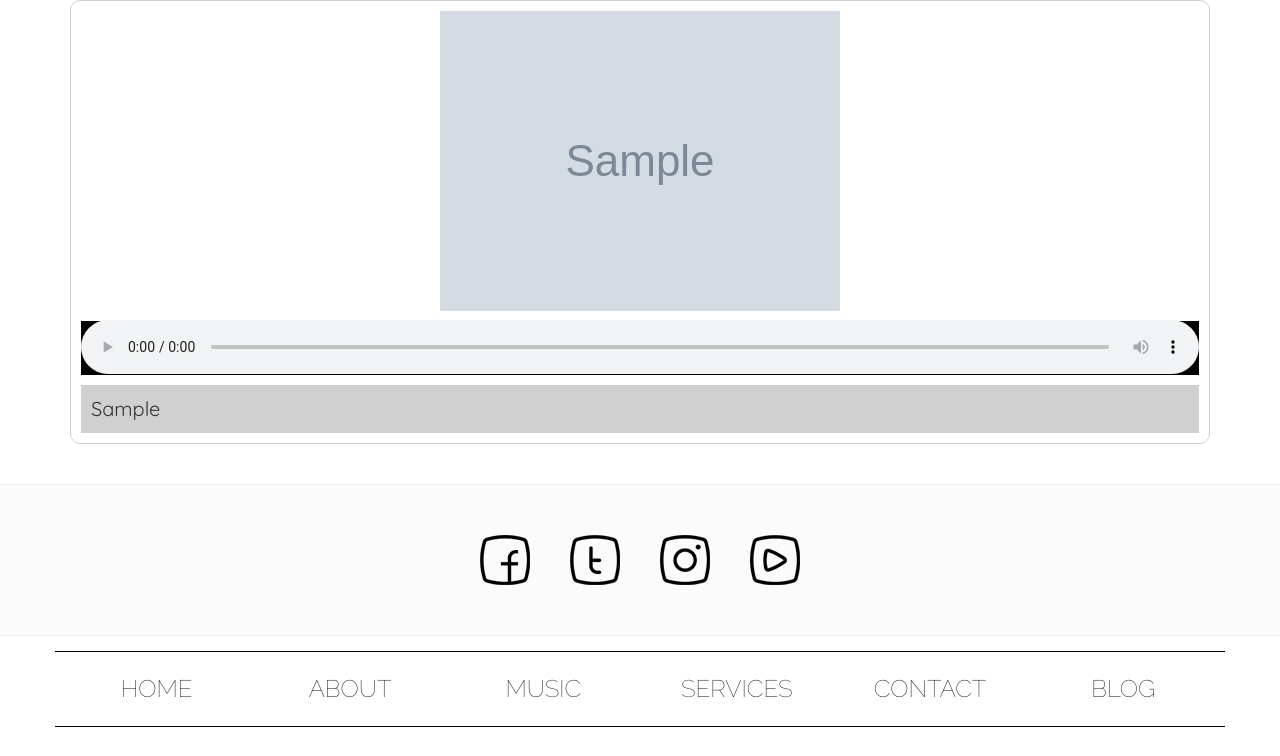
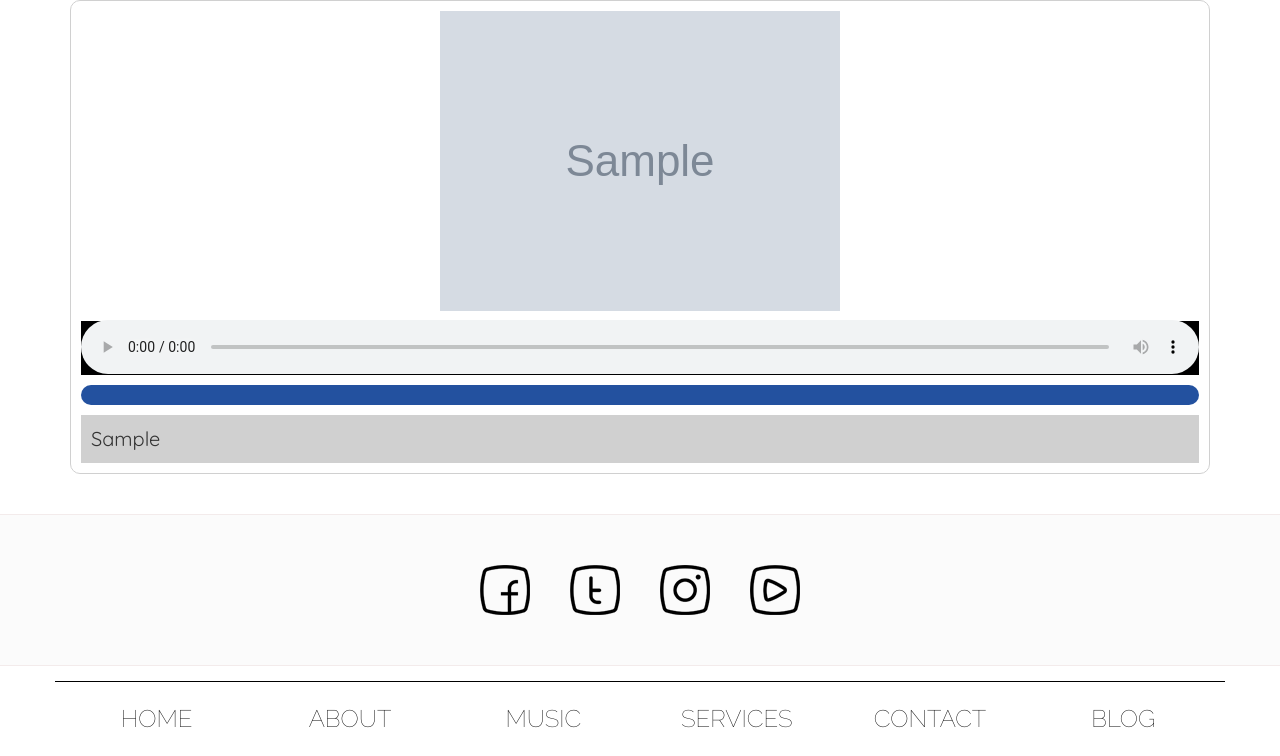
Before and after one commit to jmezzanotte/singwithsavannah, a Django app: page /music in a window 1280 px wide. Shown: the part 316-1072 px from the top of the page. Run offline with Django 3.2, Linux system fonts and the light colour scheme; tables that the repository leaves empty hold one stand-in row (values such as "Sample post"); grey boxes marked "Sample" are stand-in pictures; some libraries are stand-ins or nearby versions.

Commit message:
Added a now playing feature to the audio player.

```diff
--- a/static/css/music.css
+++ b/static/css/music.css
@@ -13,7 +13,14 @@
 	color: #000;
 }
 
-
+.now-playing{
+	font-family: 'Quicksand', sans-serif;
+	color: #fff;
+	font-size: 16px;
+	padding: 10px;
+	background-color:#23519F;
+	border-radius: 10px;
+}
 
 #music-page-header{
 	margin-top: 5px;
--- a/static/js/music.js
+++ b/static/js/music.js
@@ -1,4 +1,8 @@
 (function($){
+
+	String.prototype.toProperCase = function () {
+    	return this.replace(/\w\S*/g, function(txt){return txt.charAt(0).toUpperCase() + txt.substr(1).toLowerCase();});
+	};
 
 	//var audio = $('.audio-player')[0];
 	var audioExt = '.mp3';
@@ -12,7 +16,14 @@
 		'use strict';
 		// This line will get you to the appropriate audio player
 		//console.log($(e.target).parent().prev()[0]);
-		var audio = $(e.target).parent().prev()[0];
+		// var audio = $(e.target).parent().prev()[0];
+		var audio = null;
+		console.log($($(e.target).parent().prev()[0]).is('audio'));
+		if($($(e.target).parent().prev()[0]).is('audio')){
+			audio = $(e.target).parent().prev()[0];
+		}else{
+			audio = $(e.target).parent().prev().prev()[0];
+		}
 
 		if(currentSongObj){
 			currentSongObj.removeClass('active-song');
@@ -21,24 +32,28 @@
 		if(currentAudioPlayer){
 			currentAudioPlayer.pause();
 		}
+
 		if(currentSong != e.target.id) {
-
 			var audioURL = $(e.target).find('.hidden').text();
 			audio.src = audioURL;
 			audio.play();
+			var nowPlaying = 'Now playing: ' + e.target.id;
+			nowPlaying = nowPlaying.replace(/-/gi, ' ').toProperCase();
 			currentSong = e.target.id;
 			$(e.target).addClass('active-song');
+			$($(audio).next()[0]).text('');
+			$($(audio).next()[0]).text(nowPlaying);
 
 		}else{
 			audio.pause();
 			currentSong = '';
 			currentAudioPlayer = null;
-			console.log("Current Song" + currentSong);
-			console.log(currentSongObj);
 		}
 
 		currentSongObj = $(e.target);
 		currentAudioPlayer = audio;
+
+
 
 	});
 
--- a/templates/music.html
+++ b/templates/music.html
@@ -27,6 +27,7 @@
 							<img id="footer-bird" class="img-responsive" src='{{i.image.url}}'>
 						</div>
 						<audio class="audio-player" id={{i.name|slugify}} controls></audio>
+						<p class='now-playing'></p>
 						<div class="trackbox">
 							{% for j in i.album.all %}
 								<div class="trackbar" id="{{j.track.name|filename|slugify}}">
```
